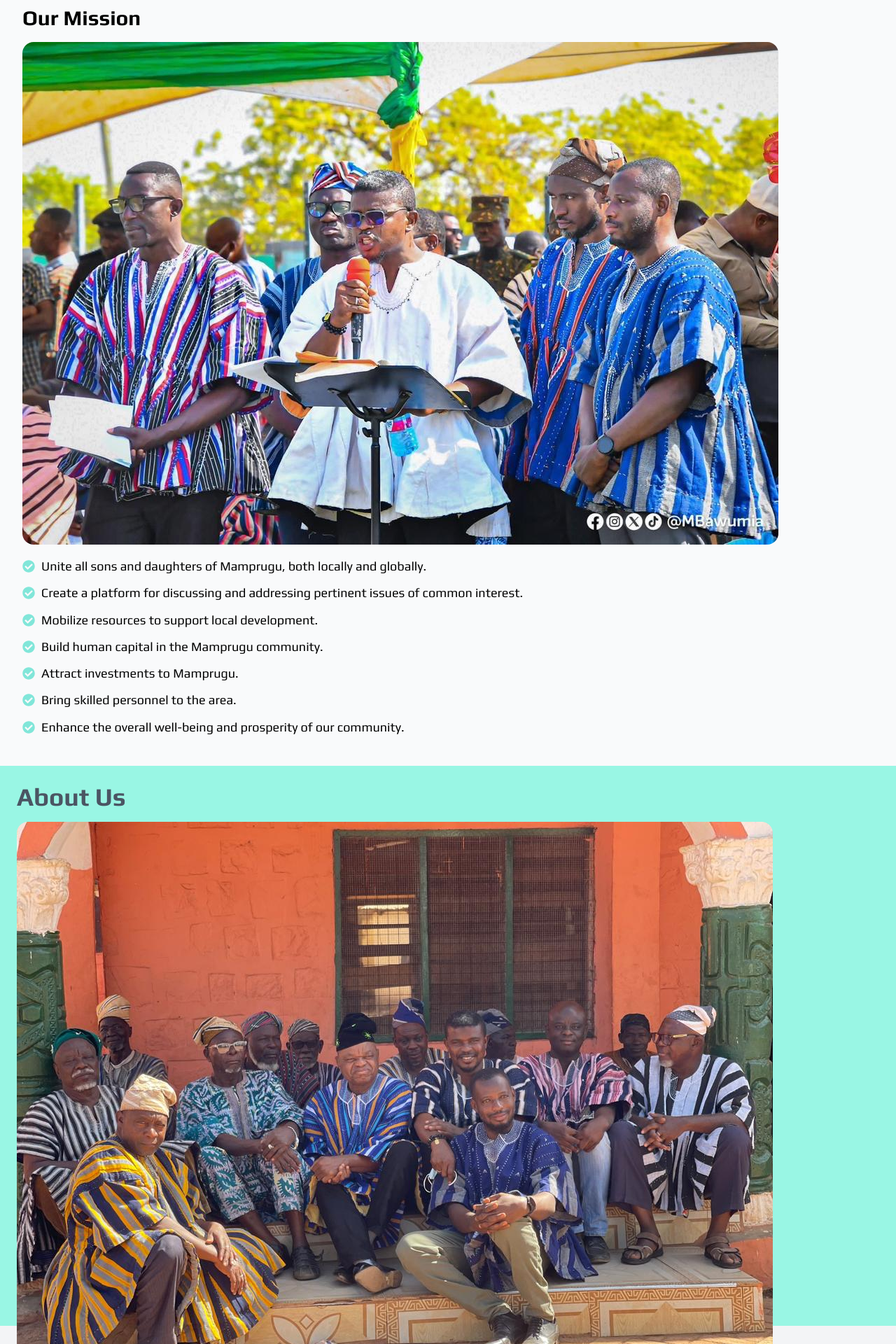
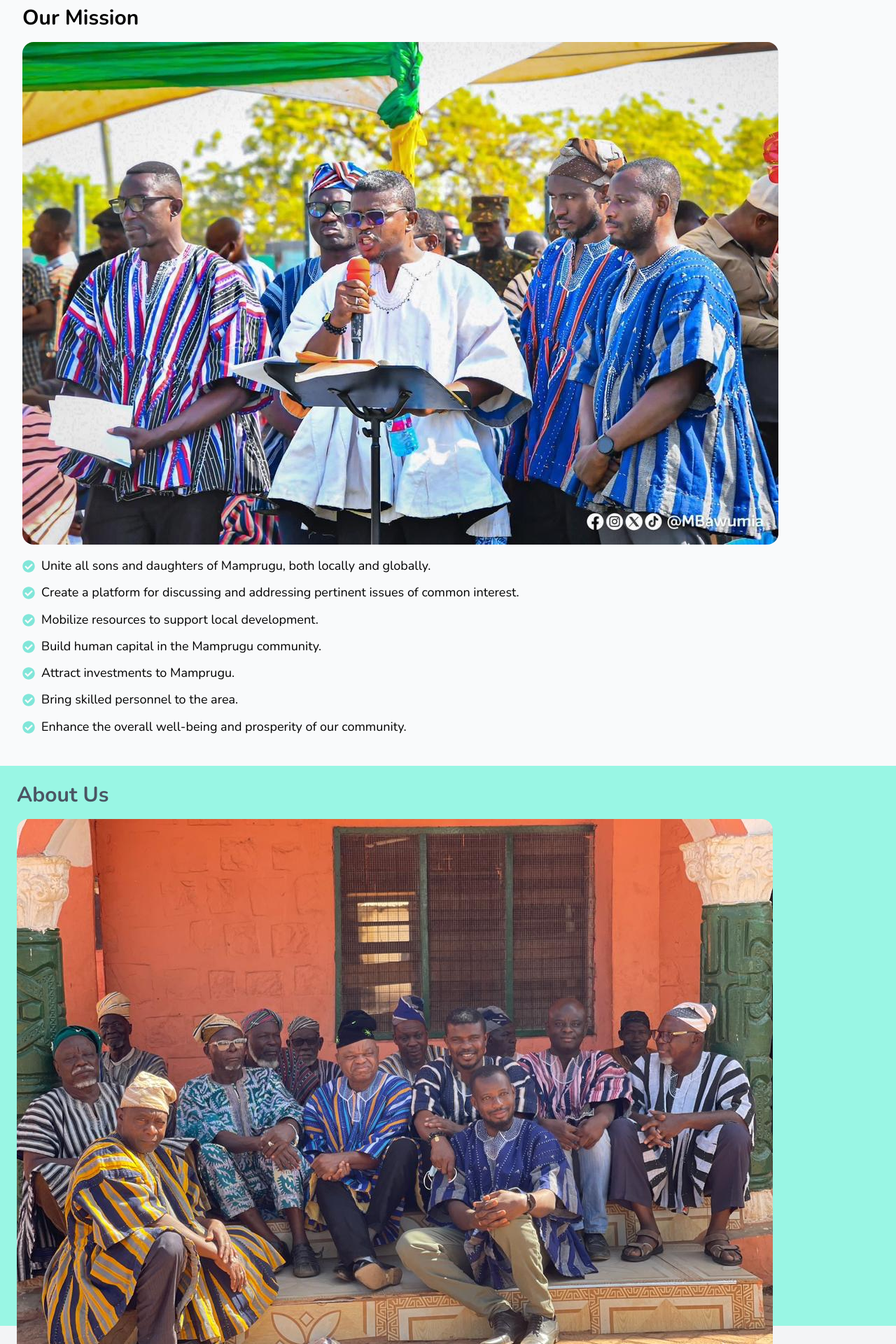
Before and after one commit to Tawphiq/zaabuni-youth, a React (Vite) app in the folder frontend/zaabuni/: page / in a window 1280 px wide. Shown: the part 880-2800 px from the top of the page at 70% size. Built offline with nearby package versions, Linux system fonts and the light colour scheme; a web font is replaced by a local one.

Commit message:
"font-nunito"

```diff
--- a/frontend/zaabuni/src/components/About.jsx
+++ b/frontend/zaabuni/src/components/About.jsx
@@ -6,10 +6,10 @@ import zabout from '../assets/zabout.jpg'
 const About = () => {
   useEffect(() => {AOS.init({duration: 2000})}, [])
   return (
-    <div name="about" className="bg-teal-200 h-screen w-full p-6">
+    <div name="about" className="bg-teal-200 h-screen w-full p-6 font-nunito">
       <div className="max-w-7xl mx-auto">
         <div className="mb-2 text-4xl">
-          <h4 data-aos="fade-left" className="text-4xl font-bold mb-4 text-gray-600 font-play">About Us</h4>
+          <h4 data-aos="fade-left" className="text-3xl font-bold mb-4 text-gray-600">About Us</h4>
           <img src={zabout} alt="" className='rounded-2xl' />
         </div>
         <div className="grid lg:grid-cols-2 text-lg">
--- a/frontend/zaabuni/src/components/Contact.jsx
+++ b/frontend/zaabuni/src/components/Contact.jsx
@@ -5,7 +5,7 @@ import 'aos/dist/aos.css';
 const Contact = () => {
   useEffect(() => {AOS.init({duration: 2000})}, [])
   return (
-    <div name="contact" className="bg-[url(./assets/zaacontact.jpg)] bg-no-repeat bg-cover  bg-center lg:bg-topd h-screen w-full">
+    <div name="contact" className="bg-[url(./assets/zaacontact.jpg)] bg-no-repeat bg-cover font-nunito bg-center lg:bg-topd h-screen w-full">
       <div className="backdrop-brightness-75 bg-gray-500/50 h-full w-full">
       <div className="max-w-4xl mx-4">
         <div className="text-center mb-8">
--- a/frontend/zaabuni/src/components/Donate.jsx
+++ b/frontend/zaabuni/src/components/Donate.jsx
@@ -8,7 +8,7 @@ import { faUniversity, faUser, faCreditCard} from '@fortawesome/free-solid-svg-i
 const Donation = () => {
   useEffect(() => {AOS.init({duration: 2000})}, [])
   return (
-    <section name="donate" className="bg-gray-100">
+    <section name="donate" className="bg-gray-100 font-nunito">
       <div className="containerg mx-4">
         <h2 data-aos="fade-left" className="text-4xl font-bold pt-10 text-center text-yellow-950">Make a Donation</h2>
         <div className='grid lg:grid-cols-2 lg:p-16'>
--- a/frontend/zaabuni/src/components/Mission.jsx
+++ b/frontend/zaabuni/src/components/Mission.jsx
@@ -4,7 +4,7 @@ import aboutzaa from '../assets/aboutzaa.jpg'
 
 const Mission = () => {
   return (
-    <section id="mission" className="p-8 bg-gray-50">
+    <section id="mission" className="p-8 bg-gray-50 font-nunito">
       <div className="container mx-auto">
         <h2 className="text-3xl font-bold mb-4">Our Mission</h2>
         <img src={aboutzaa} alt="" className='rounded-2xl mb-4'/>
--- a/frontend/zaabuni/src/components/Navbar.jsx
+++ b/frontend/zaabuni/src/components/Navbar.jsx
@@ -45,7 +45,7 @@ const Navbar = () => {
   ];
 
   return (
-    <nav className={`${navbarBackground} flex justify-between items-center h-24 max-w-full mx-auto px-4 text-white sticky top-0 w-full z-50`}>
+    <nav className={`${navbarBackground} font-nunito flex justify-between items-center h-24 max-w-full mx-auto px-4 text-white sticky top-0 w-full z-50`}>
       {/* Logo */}
       <div className='flex gap-2'>
         {/* <h1 className={`text-3xl font-bold ${isTopOfPage? "text-[#00df9a]": "text-white"} font-play  order-2 mt-2`}>ZAABUNI</h1> */}
```
